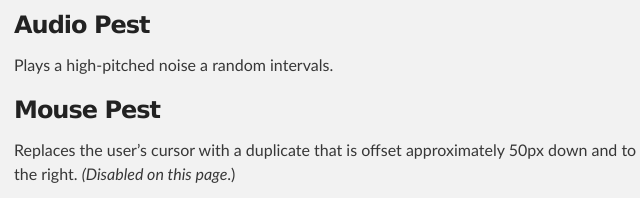
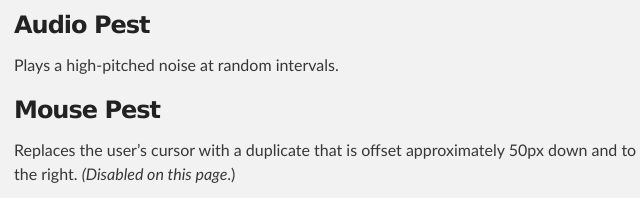
Before and after one commit to restlessdesign/pestilence, a plain HTML site: page index.html in a window 1280 px wide. Shown: the part 566-764 px from the top of the page, 306-946 px from the left. Drawn offline with Linux system fonts and the light colour scheme.

Commit message:
Fixed typo in index.html

```diff
--- a/index.html
+++ b/index.html
@@ -47,7 +47,7 @@
                 <h2>Features</h2>
 
                 <h3>Audio Pest</h3>
-                <p>Plays a high-pitched noise a random intervals.</p>
+                <p>Plays a high-pitched noise at random intervals.</p>
 
                 <h3>Mouse Pest</h3>
                 <p>Replaces the user’s cursor with a duplicate that is offset approximately 50px down and to the right. <em>(Disabled on this page</em>.)</p>
```
